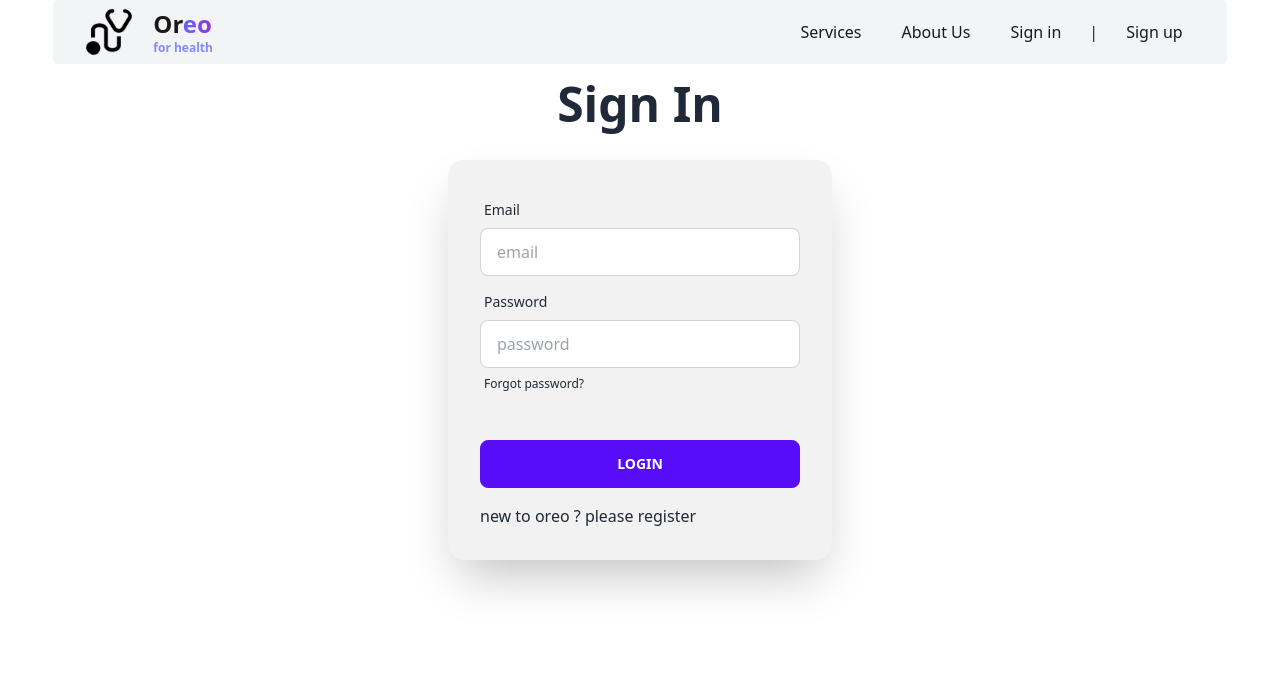
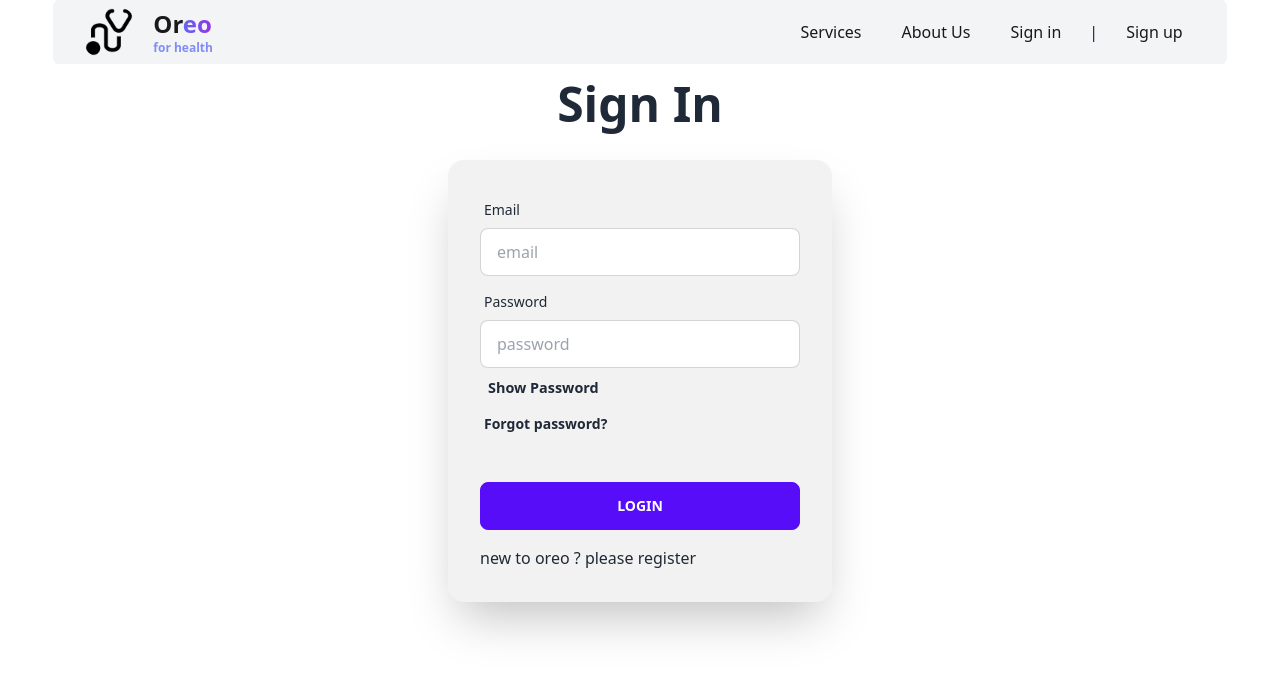
Before and after one commit to tusarallen/hospital-auth-with-firebase, a React (Vite) app: page /signin in a window 1280 px wide. Shown: the top 674 px of the page. Built offline with nearby package versions, Linux system fonts and the light colour scheme; no server answers.

Commit message:
done this practice project without private route

```diff
--- a/src/components/SignIn/SignIn.jsx
+++ b/src/components/SignIn/SignIn.jsx
@@ -5,6 +5,7 @@ import { AuthContext } from "../Providers/AuthProviders";
 const SignIn = () => {
   const { signIn } = useContext(AuthContext);
   const [success, setSuccess] = useState("");
+  const [show, setShow] = useState(false);
 
   const handleLogin = (event) => {
     event.preventDefault();
@@ -53,14 +54,29 @@ const SignIn = () => {
                   <span className="label-text">Password</span>
                 </label>
                 <input
-                  type="password"
+                  type={show ? "text" : "password"}
                   name="password"
                   placeholder="password"
                   className="input input-bordered"
                   required
                 />
+                <p
+                  className="cursor-pointer font-semibold text-lg ml-2 my-1"
+                  onClick={() => setShow(!show)}
+                >
+                  <small>
+                    {show ? (
+                      <span>Hide Password</span>
+                    ) : (
+                      <span>Show Password</span>
+                    )}
+                  </small>
+                </p>
                 <label className="label">
-                  <a href="#" className="label-text-alt link link-hover">
+                  <a
+                    href="#"
+                    className="label-text-alt link link-hover font-semibold text-sm"
+                  >
                     Forgot password?
                   </a>
                 </label>
```
